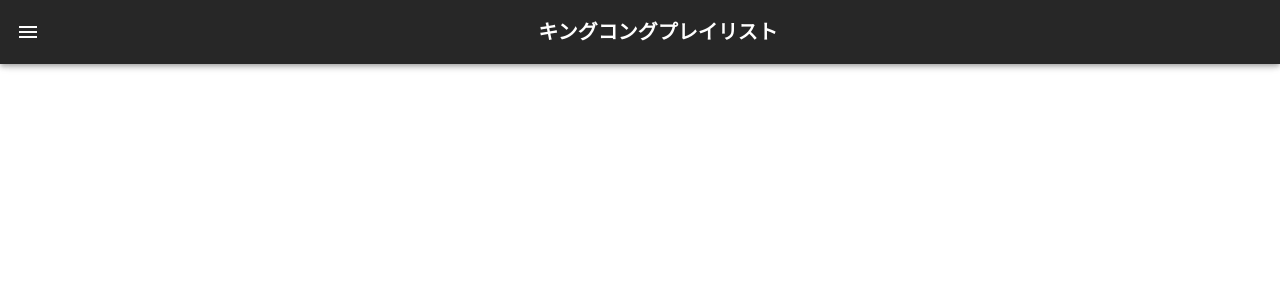
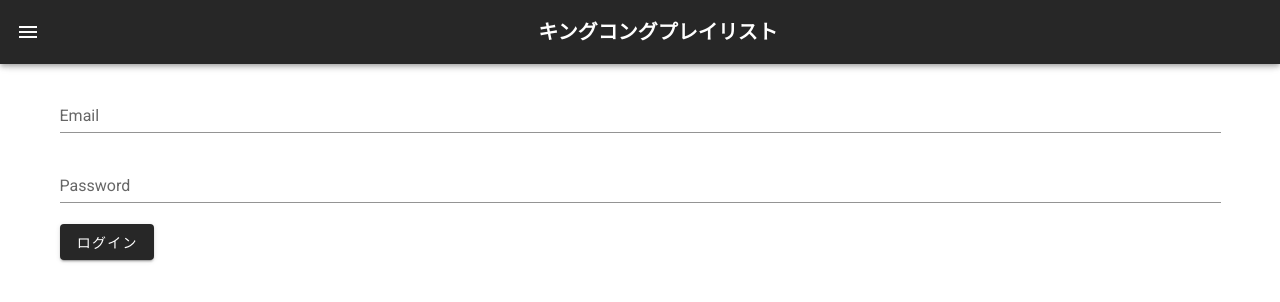
Before and after one commit to kenzoukenzou/kingkong_playlist, a Vue app in the folder frontend/: page /login in a window 1280 px wide. Shown: the top 302 px of the page. Built offline with nearby package versions, Linux system fonts and the light colour scheme; what vue-youtube would draw is missing.

Commit message:
add login component

```diff
--- /dev/null
+++ b/frontend/src/components/Login.vue
@@ -0,0 +1,22 @@
+<template>
+  <v-form class="mt-3">
+    <v-text-field
+      label="Email"
+      required
+    >
+    </v-text-field>
+    <v-text-field
+      label="Password"
+      required
+      type="password"
+    >
+    </v-text-field>
+    <v-btn dark>ログイン</v-btn>
+  </v-form>
+</template>
+
+<script>
+export default {
+  name: 'Login',
+}
+</script>
--- a/frontend/src/router/index.js
+++ b/frontend/src/router/index.js
@@ -4,6 +4,7 @@ import VideoList from '@/components/VideoList'
 import VideoShow from '@/components/VideoShow'
 import VideoNew from '@/components/VideoNew'
 import About from '@/components/About'
+import Login from '@/components/Login'
 
 Vue.use(VueRouter)
 
@@ -27,6 +28,11 @@ Vue.use(VueRouter)
     path: '/about',
     name: 'About',
     component: About
+  },
+  {
+    path: '/login',
+    name: 'Login',
+    component: Login
   }
 ]
 
```
